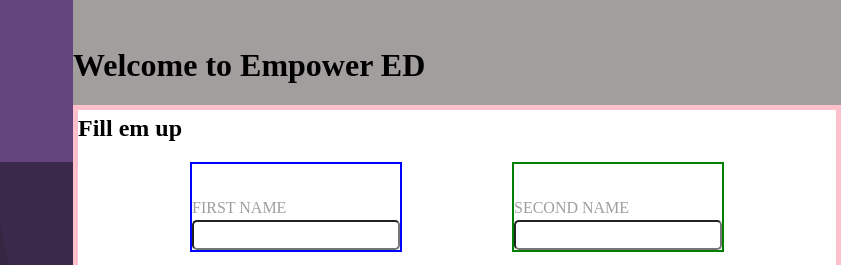
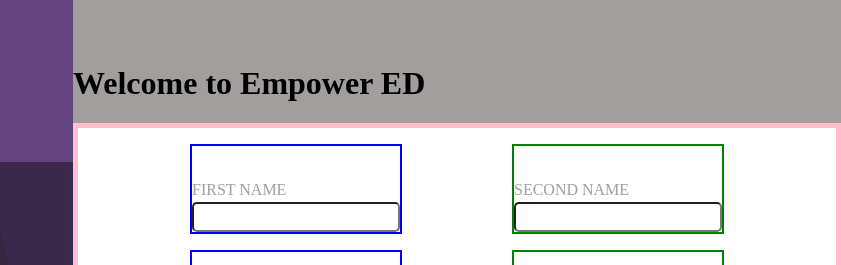
Before and after one commit to pranitha05/EmpowerED, a plain HTML site: page signup.html in a window 1280 px wide. Shown: the part 113-378 px from the top of the page, 439-1280 px from the left. Drawn offline with Linux system fonts and the light colour scheme.

Commit message:
removed form heading

```diff
--- a/signup.html
+++ b/signup.html
@@ -18,7 +18,6 @@
         <h1>Welcome to Empower ED</h1>
         <form id="signup-form" onsubmit="handlesubmit(event)">
             <div class="input-holder">
-                <h2>Fill em up</h2>
                 <div class="first-name">
                     <label for="first_name">first name</label>
                     <input type="text" name="first_name" id="first_name" minlength="3" maxlength="20" required>
@@ -52,39 +51,5 @@
             </div>
         </form>
     </div>
-    <!-- <div class="form-holder">
-        <div class="form-text">
-            <h1>You are sigining up for empower ed</h1>
-        </div>
-        <div class="form">
-            <form class="signup-form" action="blah" method="post">
-                <div class="name">
-                    <label for="first_name">first name</label>
-                    <input type="text" name="first_name" id="first_name" minlength="3" maxlength="20">
-                    <label for="second_name">second name</label>
-                    <input type="text" name="second_name" id="second_name" minlength="3" maxlength="20">
-                </div>
-                <div class="contact">
-                    <label for="email">email</label>
-                    <input type="email" name="email" id="email">
-                    <label for="phone_no">Phone number</label>
-                    <input type="number" name="phone_no" id="phone_no" pattern="[789][0-9]{9}">
-                </div>
-                <div class="password">
-                    <label for="password">password</label>
-                    <input type="password" name="password" id="password">
-                    <label for="confirm_password">cofirm password</label>
-                    <input type="password" name="confirm_password" id="confirm_password">
-                </div>
-                <div class="create-account">
-                    <button type="submit">Create Account</button>
-                </div>
-                <div class="log-in-opt">
-                    <p>Already have an account? <a href="login.html">login</a></p>
-                </div>
-            </form>
-        </div>
-    </div> -->
-
 </body>
 </html>
```
